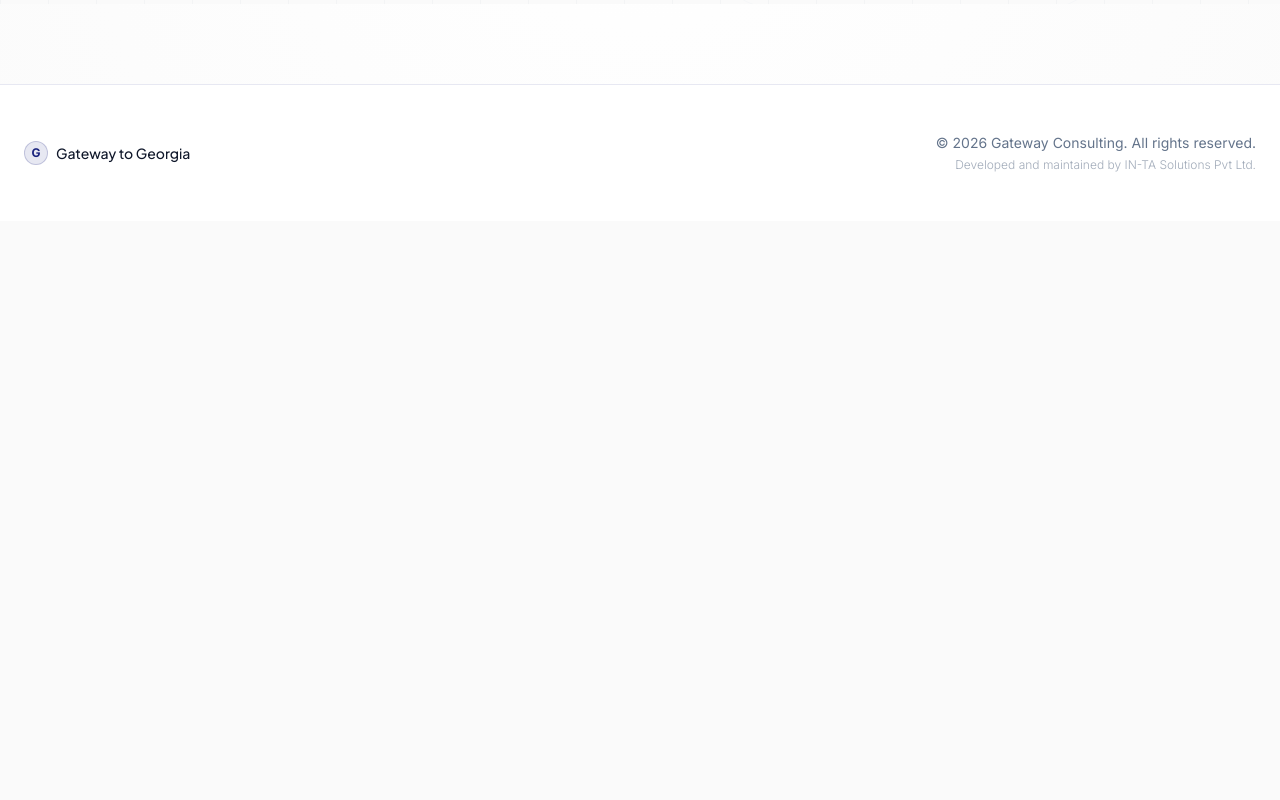
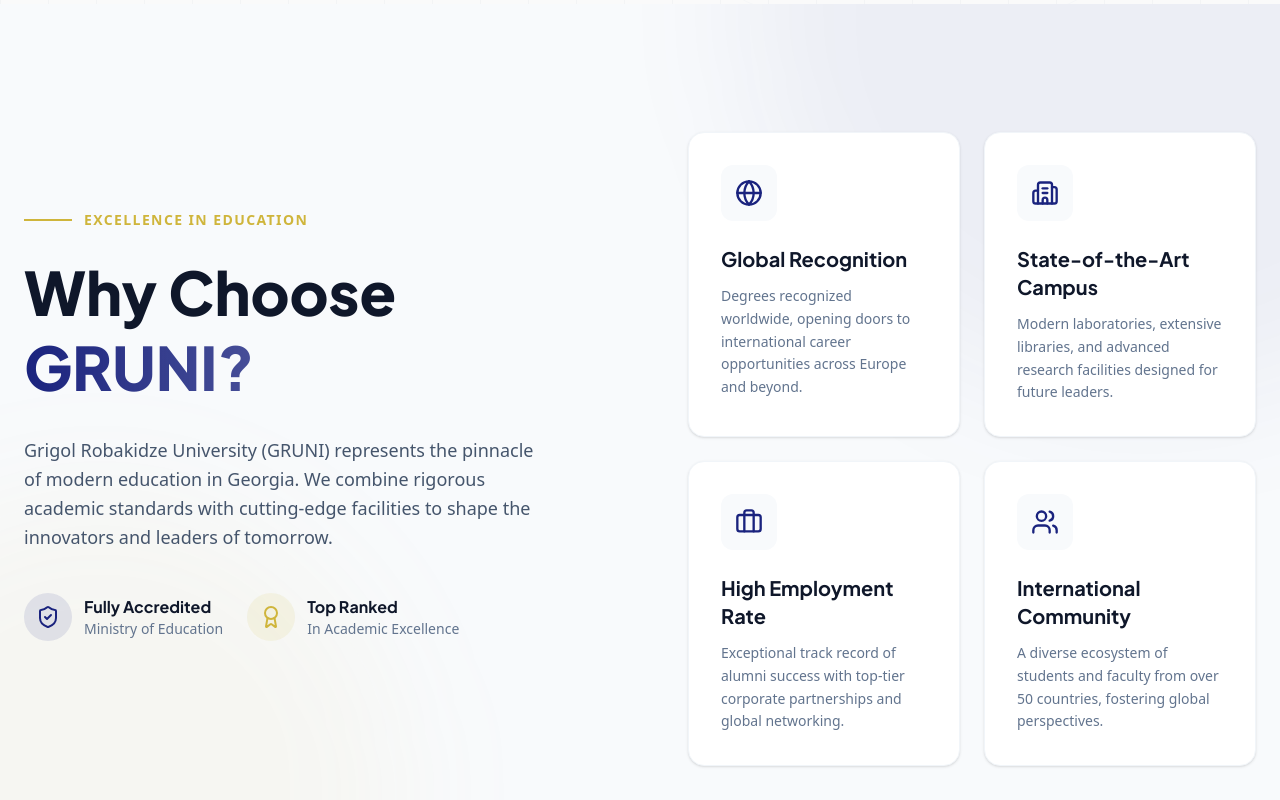
Before and after one commit to Intasolutions/Study_At_Georgia, a Next.js app in the folder frontend/: page / in a window 1280 px wide. Shown: the part 800-1600 px from the top of the page. Before the commit the page ends 1021 px from the top, so only its background shows below. Built offline with nearby package versions, Linux system fonts and the light colour scheme; no server answers.

Commit message:
Update WhyGruni to use CMS, add autoplay to testimonials, make contact page responsive

```diff
--- a/frontend/src/app/contact/page.tsx
+++ b/frontend/src/app/contact/page.tsx
@@ -97,7 +97,7 @@ export default function ContactPage() {
           initial={{ opacity: 0, y: 20 }}
           animate={{ opacity: 1, y: 0 }}
           transition={{ duration: 0.6 }}
-          className="mb-16"
+          className="mb-10 md:mb-16"
         >
           <p className="text-[#cfb53b] text-sm font-bold uppercase tracking-widest mb-4 flex items-center gap-2">
             <span className="w-8 h-[2px] bg-[#cfb53b]"></span>
@@ -120,14 +120,14 @@ export default function ContactPage() {
         >
 
           {/* Left Panel: Contact Information (Navy Branding) */}
-          <div className="lg:w-5/12 bg-[#1a237e] p-10 lg:p-14 relative overflow-hidden flex flex-col justify-between">
+          <div className="lg:w-5/12 bg-[#1a237e] p-6 sm:p-10 lg:p-14 relative overflow-hidden flex flex-col justify-between">
             {/* Ambient Background Elements */}
             <div className="absolute top-[-20%] right-[-20%] w-64 h-64 bg-[#cfb53b]/20 rounded-full blur-3xl pointer-events-none" />
             <div className="absolute bottom-[-10%] left-[-10%] w-48 h-48 bg-[#9b1c31]/30 rounded-full blur-3xl pointer-events-none" />
 
             <div className="relative z-10">
-              <h2 className="text-3xl font-serif text-white mb-2">Direct Access</h2>
-              <p className="text-slate-300 font-light mb-12">Our team operates with complete confidentiality and precision.</p>
+              <h2 className="text-2xl md:text-3xl font-serif text-white mb-2">Direct Access</h2>
+              <p className="text-slate-300 font-light mb-8 md:mb-12">Our team operates with complete confidentiality and precision.</p>
 
               <div className="space-y-8">
                 <div className="flex items-start gap-5 group">
@@ -170,7 +170,7 @@ export default function ContactPage() {
           </div>
 
           {/* Right Panel: Interactive Form */}
-          <div className="lg:w-7/12 p-10 lg:p-14 bg-white">
+          <div className="lg:w-7/12 p-6 sm:p-10 lg:p-14 bg-white">
             <h3 className="text-2xl font-bold text-[#0f172a] mb-8">Send a Message</h3>
 
             <form className="space-y-6" onSubmit={handleSubmit}>
--- a/frontend/src/app/page.tsx
+++ b/frontend/src/app/page.tsx
@@ -9,6 +9,7 @@ import StatsCounters from "@/components/StatsCounters";
 import JourneyTimeline from "@/components/JourneyTimeline";
 import FaqAccordion from "@/components/FaqAccordion";
 import UniversityShowcase from "@/components/UniversityShowcase";
+import WhyGruni from "@/components/WhyGruni";
 
 export default function Home() {
   return (
@@ -16,6 +17,7 @@ export default function Home() {
       <Navbar />
       <Hero />
       <StatsCounters/>
+      <WhyGruni/>
       <ServicesBento />
       <JourneyTimeline/>
       <Testimonials />
--- a/frontend/src/components/Navbar.tsx
+++ b/frontend/src/components/Navbar.tsx
@@ -73,7 +73,7 @@ export default function Navbar() {
           <Link href="/" className="hover:text-brand-primary transition-colors">Home</Link>
           <Link href="/about" className="hover:text-brand-primary transition-colors">About</Link>
           <Link href="/services" className="hover:text-brand-primary transition-colors">Services</Link>
-          <Link href="/universities" className="hover:text-brand-primary transition-colors">Universities</Link>
+          <Link href="/universities" className="hover:text-brand-primary transition-colors">Universitie</Link>
           <Link href="/contact" className="hover:text-brand-primary transition-colors">Contact Us</Link>
         </div>
 
--- a/frontend/src/components/Testimonials.tsx
+++ b/frontend/src/components/Testimonials.tsx
@@ -31,6 +31,17 @@ export default function Testimonials() {
       })
       .catch(console.error);
   }, []);
+
+  // Autoplay functionality
+  useEffect(() => {
+    if (testimonials.length <= 1) return;
+
+    const intervalId = setInterval(() => {
+      setActiveIndex((prevIndex) => (prevIndex + 1) % testimonials.length);
+    }, 5000);
+
+    return () => clearInterval(intervalId);
+  }, [testimonials.length, activeIndex]);
 
   if (testimonials.length === 0) return null;
 
--- /dev/null
+++ b/frontend/src/components/WhyGruni.tsx
@@ -0,0 +1,128 @@
+"use client";
+
+import { motion } from "framer-motion";
+import { Globe, Building2, Briefcase, Users, ArrowRight, ShieldCheck, Award } from "lucide-react";
+import { useState, useEffect } from "react";
+
+export default function WhyGruni() {
+  const [content, setContent] = useState<Record<string, string>>({});
+
+  useEffect(() => {
+    fetch(`${process.env.NEXT_PUBLIC_API_URL || "http://localhost:8000"}/api/site-content/`)
+      .then(res => res.json())
+      .then((data: { identifier: string; text_value: string }[]) => {
+        const dict: Record<string, string> = {};
+        data.forEach(item => { dict[item.identifier] = item.text_value || ""; });
+        setContent(dict);
+      })
+      .catch(console.error);
+  }, []);
+
+  const dynamicPoints = [
+    {
+      title: content.why_gruni_pt1_title || "Global Recognition",
+      description: content.why_gruni_pt1_desc || "Degrees recognized worldwide, opening doors to international career opportunities across Europe and beyond.",
+      icon: Globe,
+    },
+    {
+      title: content.why_gruni_pt2_title || "State-of-the-Art Campus",
+      description: content.why_gruni_pt2_desc || "Modern laboratories, extensive libraries, and advanced research facilities designed for future leaders.",
+      icon: Building2,
+    },
+    {
+      title: content.why_gruni_pt3_title || "High Employment Rate",
+      description: content.why_gruni_pt3_desc || "Exceptional track record of alumni success with top-tier corporate partnerships and global networking.",
+      icon: Briefcase,
+    },
+    {
+      title: content.why_gruni_pt4_title || "International Community",
+      description: content.why_gruni_pt4_desc || "A diverse ecosystem of students and faculty from over 50 countries, fostering global perspectives.",
+      icon: Users,
+    }
+  ];
+
+  return (
+    <section className="py-24 lg:py-32 relative bg-slate-50 overflow-hidden font-sans">
+      {/* Decorative Background Elements */}
+      <div className="absolute top-0 right-0 w-[800px] h-[800px] bg-brand-primary/5 rounded-full blur-3xl -translate-y-1/2 translate-x-1/3 pointer-events-none" />
+      <div className="absolute bottom-0 left-0 w-[600px] h-[600px] bg-brand-gold/5 rounded-full blur-3xl translate-y-1/3 -translate-x-1/3 pointer-events-none" />
+
+      <div className="max-w-7xl mx-auto px-6 relative z-10">
+        <div className="grid grid-cols-1 lg:grid-cols-2 gap-16 lg:gap-24 items-center">
+
+          {/* Left Column: Text & Premium Feel */}
+          <motion.div
+            initial={{ opacity: 0, x: -30 }}
+            whileInView={{ opacity: 1, x: 0 }}
+            viewport={{ once: true }}
+            transition={{ duration: 0.8, ease: "easeOut" }}
+          >
+            <div className="flex items-center gap-3 mb-6">
+              <div className="h-[2px] w-12 bg-brand-gold" />
+              <span className="text-brand-gold uppercase tracking-widest text-sm font-bold">
+                {content.why_gruni_subtitle || "Excellence in Education"}
+              </span>
+            </div>
+
+            <h2 className="text-4xl md:text-5xl lg:text-6xl font-extrabold text-brand-foreground leading-tight mb-8">
+              {content.why_gruni_title_1 || "Why Choose"} <br />
+              <span className="text-transparent bg-clip-text bg-gradient-to-r from-brand-primary to-brand-primary/80">
+                {content.why_gruni_title_2 || "GRUNI?"}
+              </span>
+            </h2>
+
+            <p className="text-lg text-slate-600 leading-relaxed font-light mb-10 max-w-lg">
+              {content.why_gruni_desc || "Grigol Robakidze University (GRUNI) represents the pinnacle of modern education in Georgia. We combine rigorous academic standards with cutting-edge facilities to shape the innovators and leaders of tomorrow."}
+            </p>
+
+            <div className="flex flex-col sm:flex-row gap-6 mb-12">
+              <div className="flex items-center gap-3">
+                <div className="w-12 h-12 rounded-full bg-brand-primary/10 flex items-center justify-center">
+                  <ShieldCheck className="w-6 h-6 text-brand-primary" />
+                </div>
+                <div>
+                  <h4 className="font-bold text-brand-foreground">{content.why_gruni_badge1_title || "Fully Accredited"}</h4>
+                  <p className="text-sm text-slate-500">{content.why_gruni_badge1_desc || "Ministry of Education"}</p>
+                </div>
+              </div>
+              <div className="flex items-center gap-3">
+                <div className="w-12 h-12 rounded-full bg-brand-gold/10 flex items-center justify-center">
+                  <Award className="w-6 h-6 text-brand-gold" />
+                </div>
+                <div>
+                  <h4 className="font-bold text-brand-foreground">{content.why_gruni_badge2_title || "Top Ranked"}</h4>
+                  <p className="text-sm text-slate-500">{content.why_gruni_badge2_desc || "In Academic Excellence"}</p>
+                </div>
+              </div>
+            </div>
+          </motion.div>
+
+          {/* Right Column: Points Grid */}
+          <div className="grid grid-cols-1 sm:grid-cols-2 gap-6 relative">
+            {dynamicPoints.map((point, index) => (
+              <motion.div
+                key={index}
+                initial={{ opacity: 0, y: 30 }}
+                whileInView={{ opacity: 1, y: 0 }}
+                viewport={{ once: true }}
+                transition={{ duration: 0.6, delay: index * 0.15, ease: "easeOut" }}
+                className="group bg-white p-8 rounded-2xl shadow-sm hover:shadow-xl border border-slate-100 transition-all duration-300 hover:-translate-y-1"
+              >
+                <div className="w-14 h-14 rounded-xl bg-slate-50 flex items-center justify-center mb-6 group-hover:bg-brand-primary group-hover:text-white text-brand-primary transition-colors duration-300">
+                  <point.icon className="w-7 h-7" />
+                </div>
+                <h3 className="text-xl font-bold text-brand-foreground mb-3">
+                  {point.title}
+                </h3>
+                <p className="text-slate-500 text-sm leading-relaxed font-light">
+                  {point.description}
+                </p>
+              </motion.div>
+            ))}
+          </div>
+
+        </div>
+      </div>
+    </section>
+  );
+}
```
